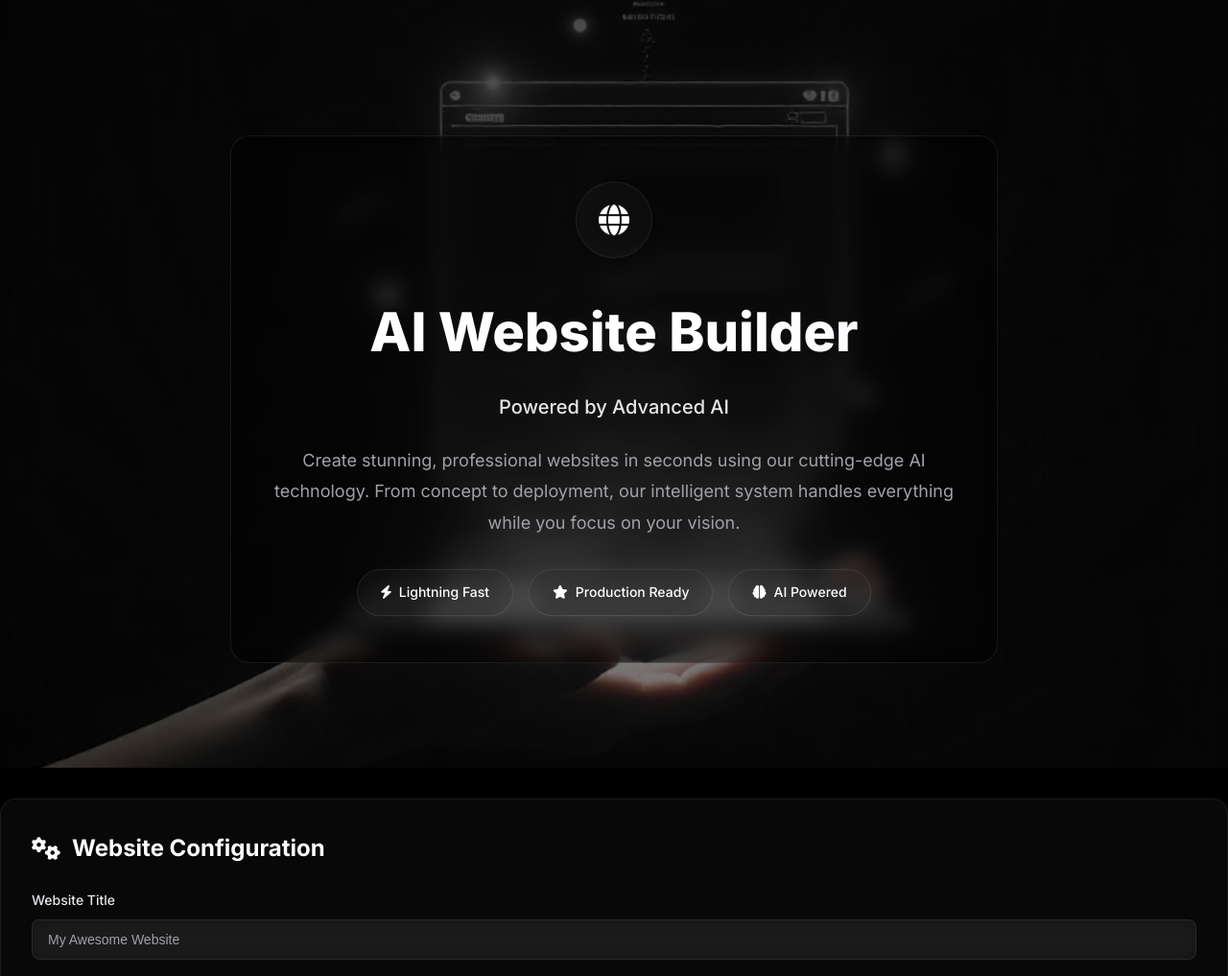
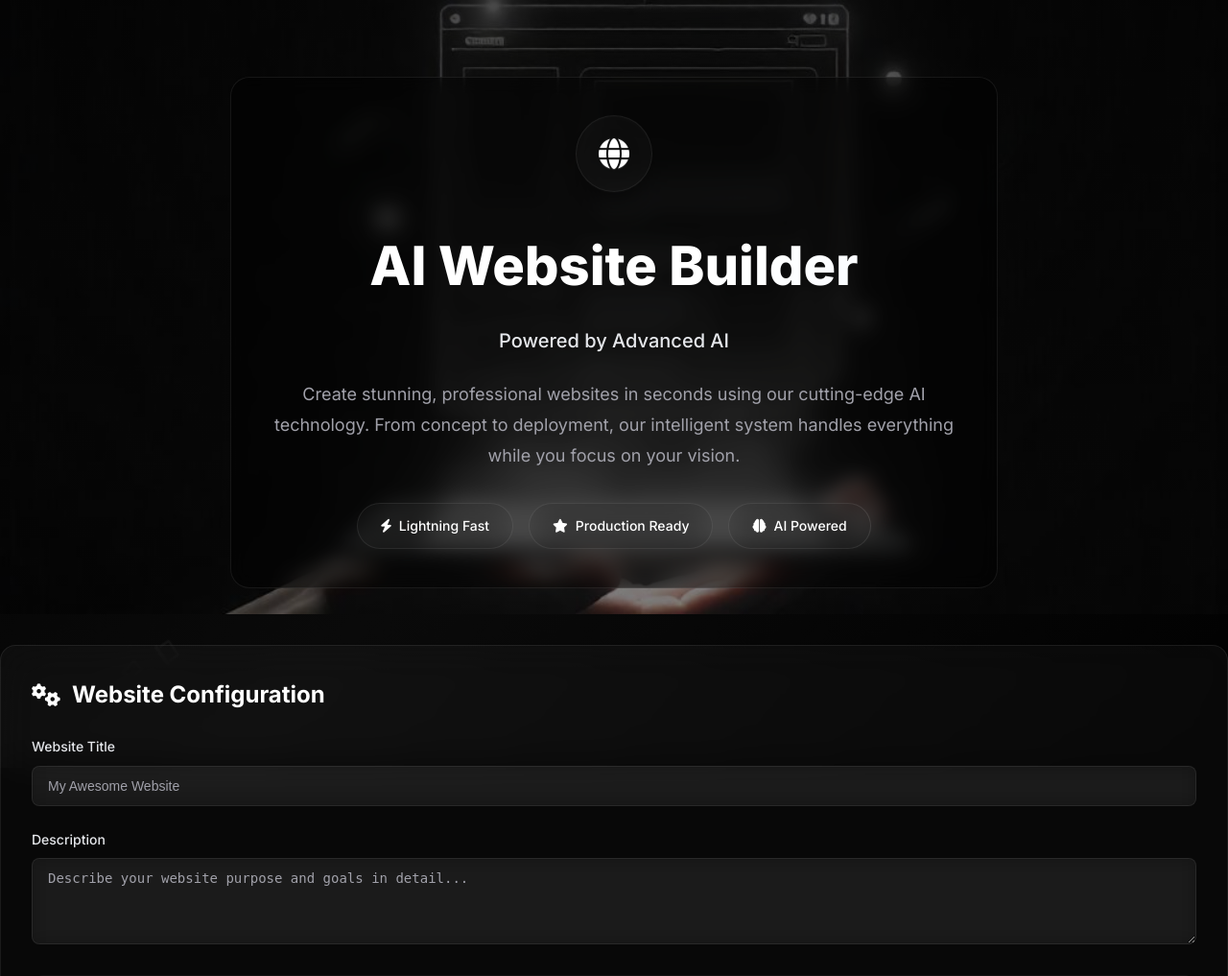
Before and after one commit to BulbLighter/Website-Builder-Project, a Flask app: page / in a window 1280 px wide. Shown: the top 1017 px of the page at 96% size. Run offline with Flask 3, Linux system fonts and the light colour scheme; some libraries are stand-ins or nearby versions.

Commit message:
Move AI Website Builder section upwards

```diff
--- a/static/css/style.css
+++ b/static/css/style.css
@@ -153,15 +153,16 @@ body::before {
 /* Header Section */
 .header-section {
     position: relative;
-    padding: 4rem 0 2rem;
+    padding: 2rem 0 1rem;
     text-align: center;
     z-index: 1;
     background: linear-gradient(rgba(0, 0, 0, 0.7), rgba(0, 0, 0, 0.5)),
                 url('../background.jpg') center center/cover no-repeat;
-    min-height: 100vh;
+    min-height: 80vh;
     display: flex;
-    align-items: center;
+    align-items: flex-start;
     justify-content: center;
+    padding-top: 3rem;
 }
 
 .header-content {
@@ -171,8 +172,9 @@ body::before {
     background: rgba(0, 0, 0, 0.4);
     backdrop-filter: blur(10px);
     border-radius: 20px;
-    padding: 3rem 2rem;
+    padding: 2.5rem 2rem;
     border: 1px solid rgba(255, 255, 255, 0.08);
+    margin-top: 2rem;
 }
 
 .logo-container {
```
